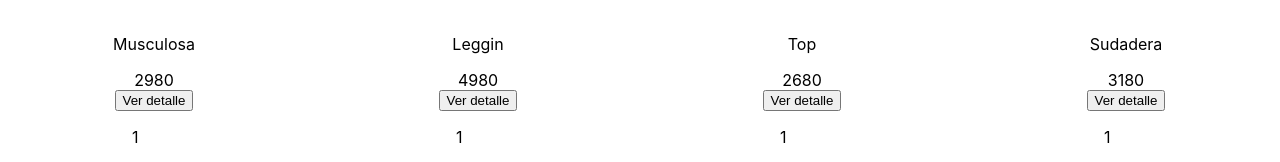
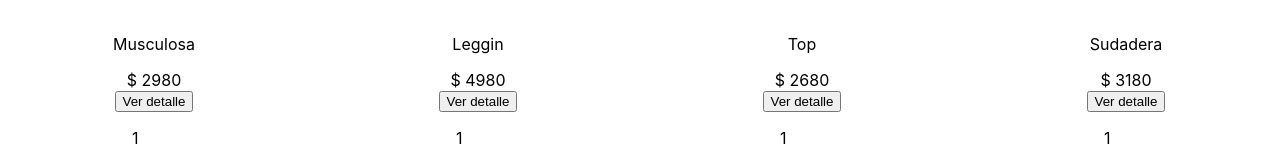
Before and after one commit to LucasGodoy91/desafio-react, a React (Create React App) app in the folder ecommerce-madi/: page / in a window 1280 px wide. Shown: the part 500-662 px from the top of the page. Built offline with nearby package versions, Linux system fonts and the light colour scheme; a web font is replaced by a local one.

Commit message:
nuevos avances pre entrega

```diff
--- a/ecommerce-madi/src/components/ItemDetailContainer/ItemDetailContainer.js
+++ b/ecommerce-madi/src/components/ItemDetailContainer/ItemDetailContainer.js
@@ -1,6 +1,8 @@
 import item from "../../utils/item.mock";
 import { useEffect, useState } from "react"
 import ItemDetail from "../ItemDetail/ItemDetail";
+import products from "../../utils/products.mock";
+import { useParams } from "react-router-dom";
 
 
 const ItemDetailContainer = () => {
@@ -8,7 +10,19 @@ const ItemDetailContainer = () => {
     const[itemProduct, setItemProduct] = useState ({})
 
 
+    const {id} = useParams()
 
+    useEffect (() => {
+        filterById()
+    }, [])
+
+    const filterById = () => {
+        products.some((product) => {
+            if(product.id == id) {
+                setItemProduct(product)
+            }
+        })
+    }
 
     useEffect (() => {
         const getItemProduct = new Promise (res => {
--- a/ecommerce-madi/src/components/ItemList/ItemList.js
+++ b/ecommerce-madi/src/components/ItemList/ItemList.js
@@ -3,9 +3,9 @@ import ItemProduct from "../ItemProduct/ItemProduct"
 const ItemList = ({dataProducts}) => {
     return  (
         <>
-        {dataProducts.map( (product) =>{
+        {dataProducts.map( (products) =>{
             return (
-                <ItemProduct key={product.id} data= {product} />
+                <ItemProduct key={products.id} data= {products} />
             )
         })}
         </>
--- a/ecommerce-madi/src/components/ItemProduct/ItemProduct.js
+++ b/ecommerce-madi/src/components/ItemProduct/ItemProduct.js
@@ -1,19 +1,20 @@
 import ItemCount from "../ItemCount/ItemCount"
+import { Link } from 'react-router-dom'
 
 
 const ItemProduct = ({data}) => {
 
-    const { title, image, price , } = data
+    const { title, image, price , id } = data
 
     return (
 
         <div className="item-product">
             <img src={`../img/${image} `} class="img-prod" alt="imagen-producto" />
             <p>{title}</p>
-            <span>{price}</span>
-
+            <span> $ {price}</span>
+            <Link to={`/productos/${id}`}>
             <button> Ver detalle </button>
-
+            </Link>
             <ItemCount />
 
         </div>
```
